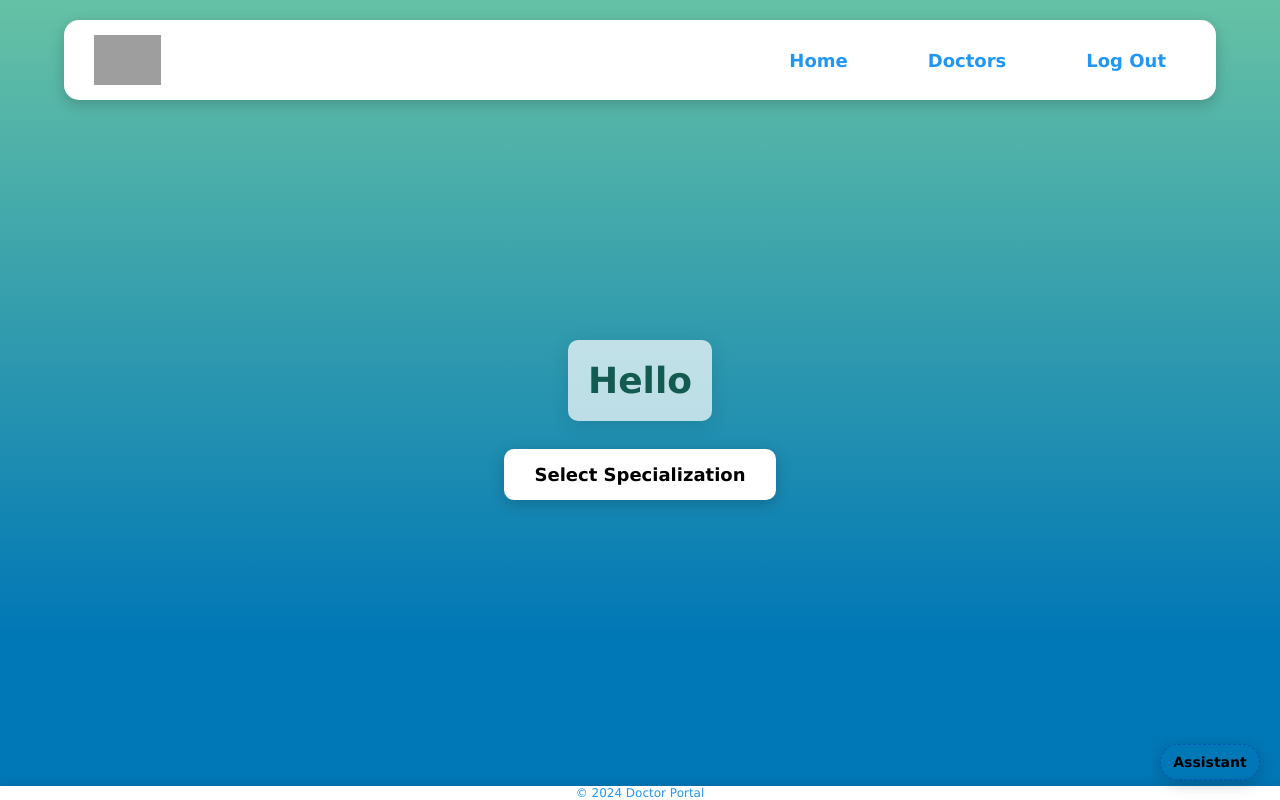
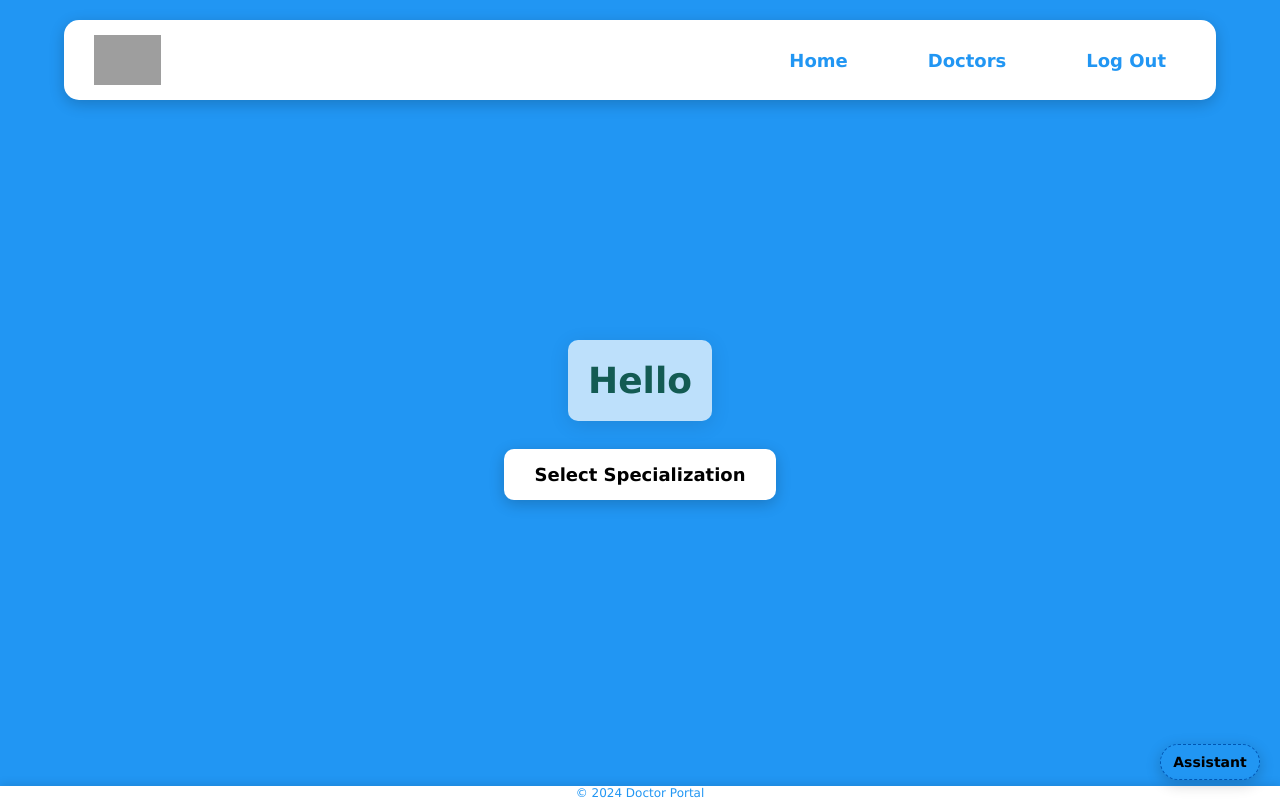
Before and after one commit to likhith-d/Doctor-Patient-Consultation-Site, a Django app: template Draft/draft/accounts/templates/patient_landing.html in a window 1280 px wide. Run offline with Django 3.2, Linux system fonts and the light colour scheme; the template is opened without the code that fills it, so the values that code supplies are empty; grey boxes are pictures that could not be loaded.

Commit message:
kjhgfdlkjhgfdlkjnbvfdsi :wq!

```diff
--- a/Draft/draft/accounts/templates/patient_landing.html
+++ b/Draft/draft/accounts/templates/patient_landing.html
@@ -17,7 +17,7 @@
         /* Body Styling */
         body {
             font-family: Lucida Sans Unicode, sans-serif;
-            background: linear-gradient(to bottom, #66c2a5, #0077b6 80%);
+            background: #2196F3;
             height: 100vh;
             display: flex;
             flex-direction: column;
```
Also changed, not shown: Draft/draft/db.sqlite3.
